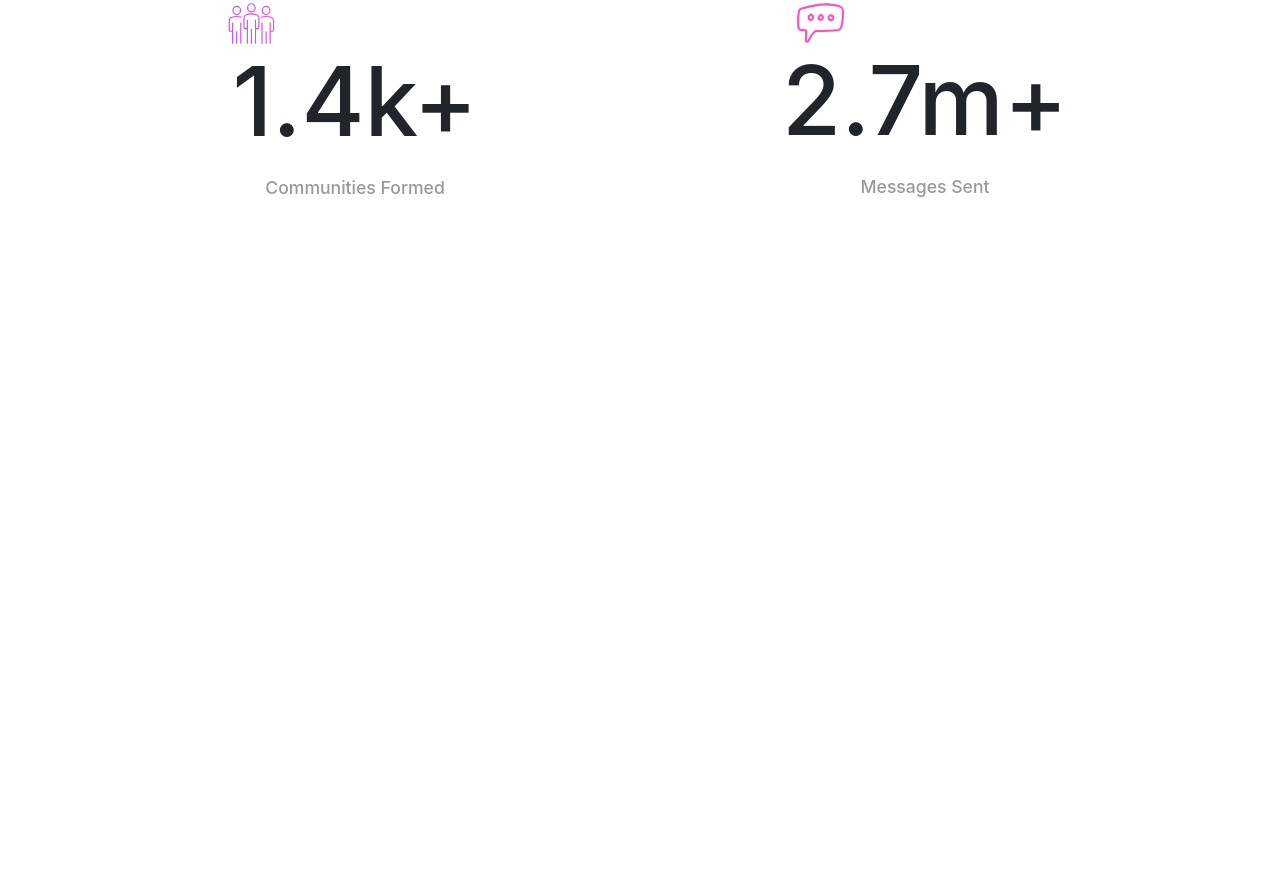
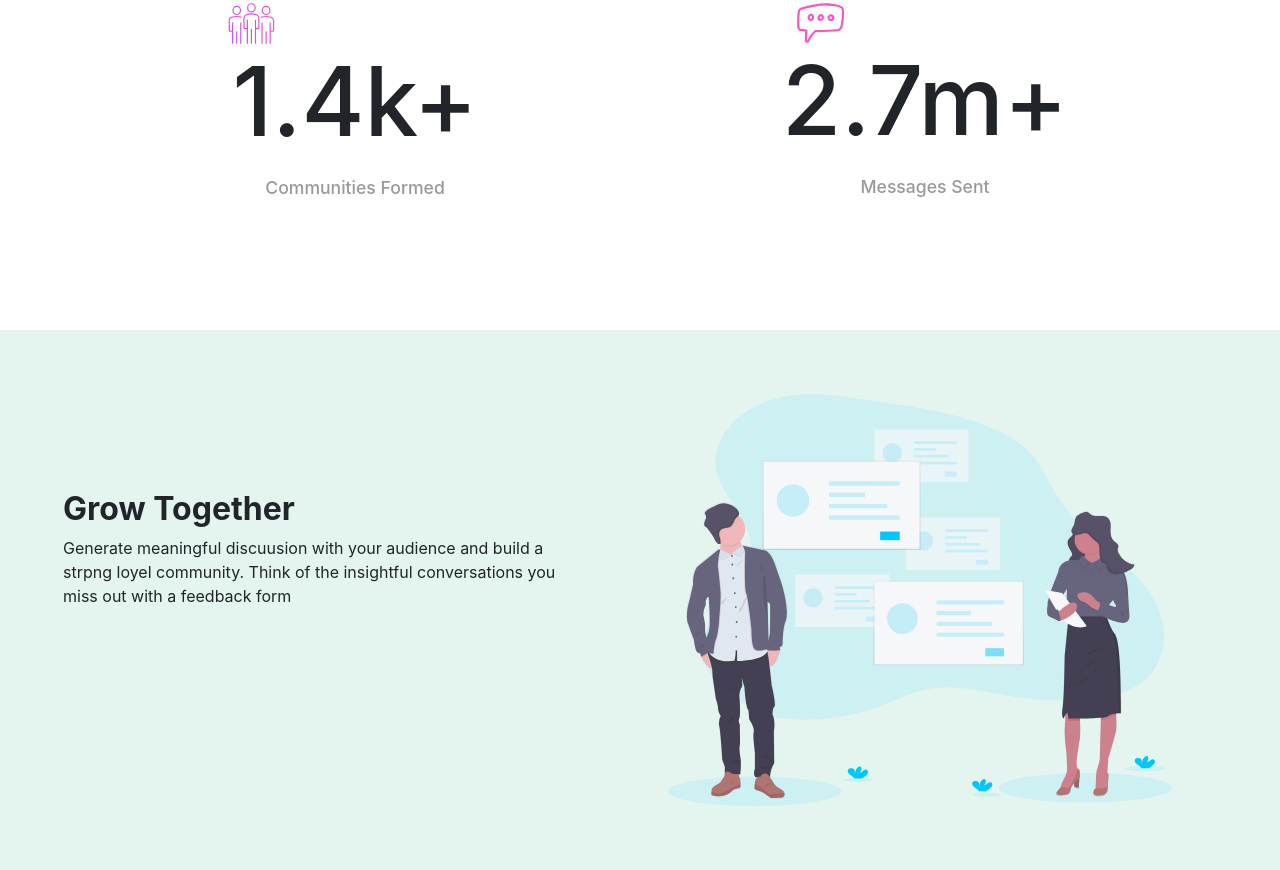
Before and after one commit to rana-wagdi/landing-page-with-curved-sections, a plain HTML site: page index.html in a window 1280 px wide. Shown: the part 1352-2222 px from the top of the page. Before the commit the page ends 1682 px from the top, so only its background shows below. Drawn offline with Linux system fonts and the light colour scheme.

Commit message:
add style

```diff
--- a/css/styles.css
+++ b/css/styles.css
@@ -48,7 +48,7 @@ header{
 
  }
 
- .btn:hover {
+ .btn-try:hover {
     border: solid #FFFFFF 1px;
     background: #FFFFFF;
     background-image: -webkit-linear-gradient(top, #FFFFFF, #FFFFFF);
@@ -122,6 +122,27 @@ header{
 .content div{
     margin-bottom: 7rem;
 }
+
+
+#together{
+    background-color: #e4f5f0;
+    height: auto;
+    text-align: center;
+    overflow: hidden;
+}
+#together img{
+    margin: 4rem 1.5rem;
+    width: 100%;
+    height: auto;
+}
+
+#together .grow {
+    margin: 10rem 3rem;
+    text-align: left;
+}
+#together .grow h2{
+    font-weight: bold;
+}
  @media (max-width:716px){
      header{
          margin: 2.5rem auto;
@@ -129,7 +150,7 @@ header{
      .logo-img{
         margin: 0 1rem;
      }
-     .btn{
+     .btn-try{
         padding: 10px 2rem;
      }
      #home p{
@@ -144,7 +165,7 @@ header{
         width: 50%;
         margin: 0 .5rem;
      }
-     .btn{
+     .btn-try{
         padding: .5rem 2rem;
         margin: 0 .2rem;
      }
@@ -156,7 +177,7 @@ header{
      }
  }
  @media (max-width:346px){
-    .btn{
+    .btn-try{
         display: none;
      }
      #home p{
--- a/index.html
+++ b/index.html
@@ -47,5 +47,23 @@
 
         </div>
     </section>
+
+    <!--------Section communities ends---------->
+
+    <!--------Section Together starts---------->
+    <section id="together" class="container-fluid">
+        <div class="row">
+    <div class="col-lg-5 col-md-4 grow">
+        <h2>Grow Together</h2>
+        <p>Generate meaningful discuusion with your audience and build a strpng loyel community.
+            Think of the insightful conversations you miss out with a feedback form</p>
+        </div>
+        <div class="col-lg-5 col-md-4">
+            <img src="css/images/illustration-grow-together.svg" alt="grow-togther-pic">
+        </div>
+    </div>
+    </section>
+    <!--------Section Together ends---------->
+
 </body>
 </html>
```
Also changed, not shown: css/images/illustration-grow-together.svg (added).
